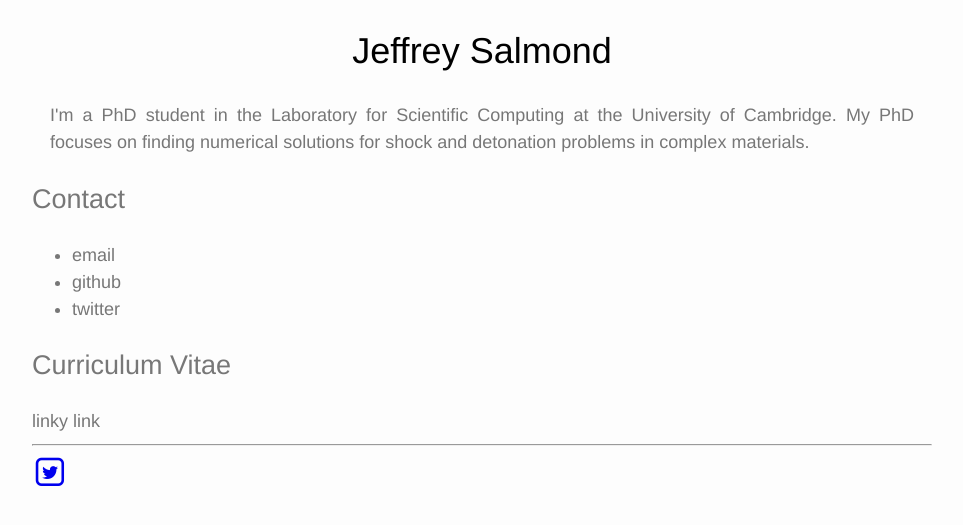
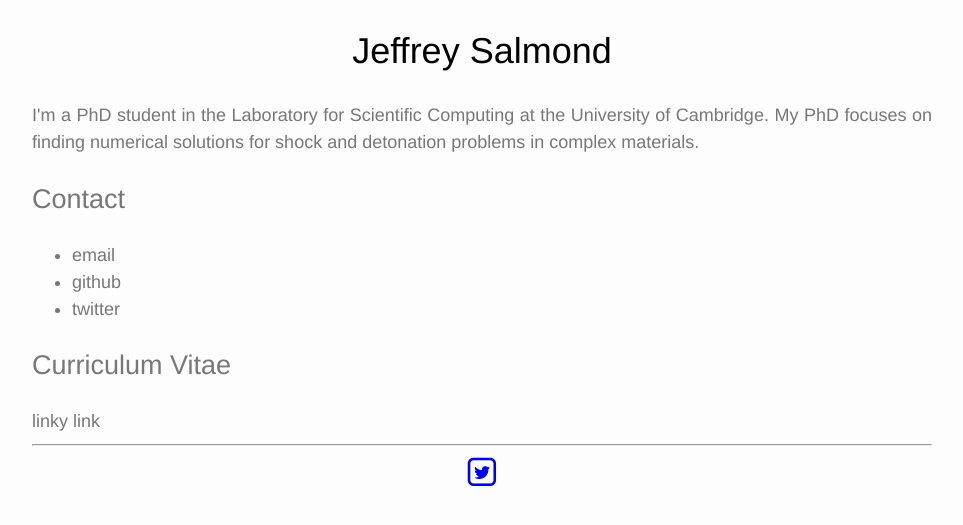
Before and after one commit to mjArcher/mjArcher.github.io, a Jekyll site: the page built from index.html, in a window 1280 px wide. Shown: the top 525 px of the page, without its empty margins (158-1121 px from the left). Built offline with Jekyll 4.4.1, drawn with Linux system fonts in a browser that asks for light colours; nearby versions of some CDN libraries.

Commit message:
add styling for footer

```diff
--- a/css/main.sass
+++ b/css/main.sass
@@ -11,14 +11,15 @@ body
 
   max-width: 50em
   margin: 0 auto
+  padding: 0 1em
 
   h1, h2, h3, h4, h5
     font-weight: 100
   p
-    padding: 0 1em
     text-align: justify
 
 header
-  h1
-    color: black
-    text-align: center
+  color: black
+
+header, footer
+  text-align: center
```
